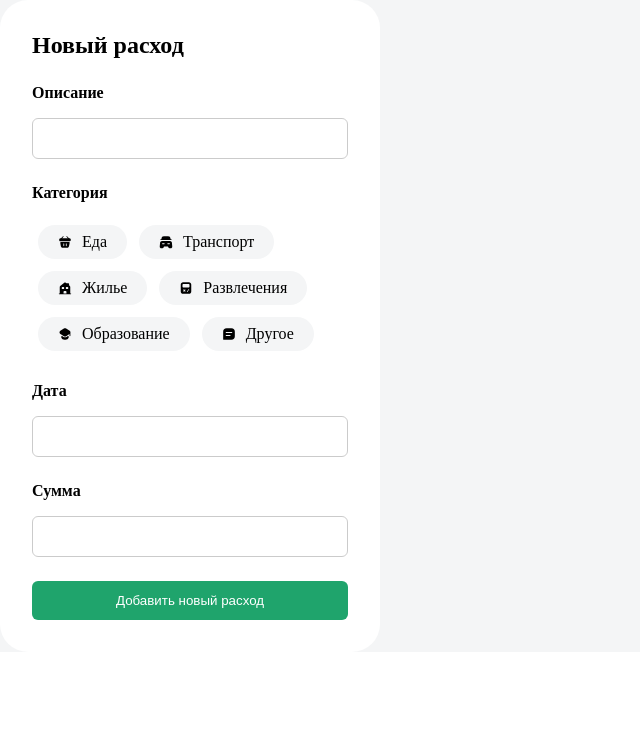
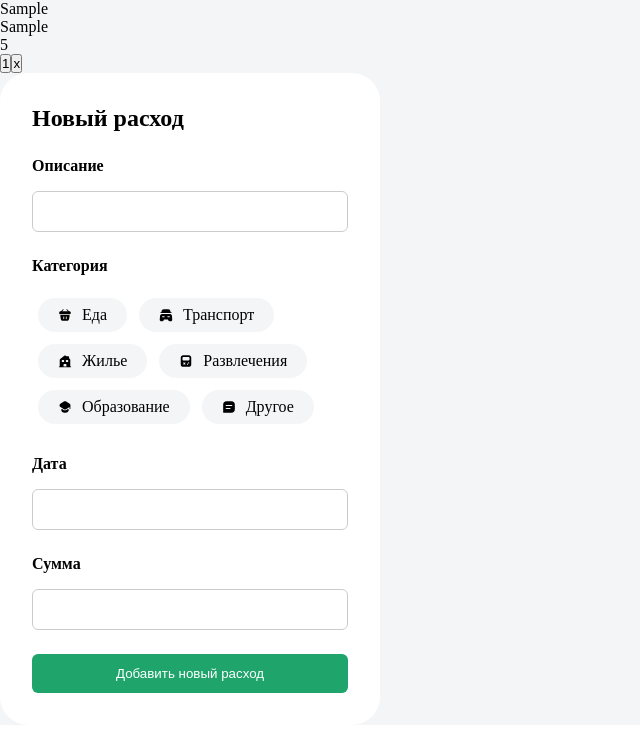
Before and after one commit to teacher-cheater/expense-tracker, a React (Create React App) app: page / in a window 1280 px wide. Both pictures are taken after typing "Sample", "Sample", "5" into the empty fields and a click on the button "Добавить новый расход". Shown: the top 732 px of the page, without its empty margins (0-640 px from the left). Built offline with nearby package versions, Linux system fonts and the light colour scheme.

Commit message:
adding an expense and displaying it on the page

```diff
--- a/src/App.js
+++ b/src/App.js
@@ -1,57 +1,19 @@
 import './App.css';
 import {useState} from 'react';
 import ExpenseForm from "./components/ExpenseForm/ExpenseForm";
+import ExpenseList from "./components/ExpenseList/ExpenseList";
 
 function App() {
-
-    const [formData, setFormData] = useState({description: '', date: '', category: '', amount: ''});
-
-    const handleChange = (e) => {
-        setFormData({...formData, [e.target.name]: e.target.value});
+    const [expenses, setExpenses] = useState([]);
+    console.log(expenses)
+    const addExpense = (expense) => {
+        setExpenses([...expenses, expense]);
     };
-
-    const handleSubmit = (e) => {
-        e.preventDefault();
-        setFormData({description: '', date: '', category: '', amount: ''});
-        console.log(formData)
-    };
-
-
-    // const calculateBricksCount = (width, height) => {
-    //     let rows = height / 5;
-    //     let bricksL = width / 60;
-    //     let resBrickL = 0;
-    //     let resBrickM = 0;
-    //     let resBrickS = 0;
-    //
-    //     for (let i = 1; i < rows; i++) {
-    //         if (i % 3 === 1) {
-    //             resBrickL += bricksL
-    //         } else if (i % 3 === 2) {
-    //             resBrickM += 1;
-    //             resBrickS += 1;
-    //             resBrickL += bricksL - 2
-    //         } else if (i % 3 === 0){
-    //             resBrickM += 1;
-    //             resBrickS += 1;
-    //             resBrickL += bricksL - 2
-    //         }
-    //     }
-    //
-    //     console.log(resBrickL)
-    //     console.log(resBrickM)
-    //     console.log(resBrickS)
-    //
-    //
-    // }
-    //
-    // console.log(calculateBricksCount(180, 45)) // '21L6M6S'
-    // // console.log(calculateBricksCount(60, 5)) // '1L'
-
 
     return (
         <div className="App">
-            <ExpenseForm handleSubmit={handleSubmit} handleChange={handleChange} formData={formData}/>
+            <ExpenseList expenses={expenses} />
+            <ExpenseForm onAdd={addExpense}/>
         </div>
     );
 }
--- a/src/components/ExpenseForm/ExpenseForm.jsx
+++ b/src/components/ExpenseForm/ExpenseForm.jsx
@@ -1,4 +1,4 @@
-import React from 'react';
+import React, {useState} from 'react';
 import s from './ExpenseForm.module.css';
 import car from '../../images/icons/car.svg';
 import bag from '../../images/icons/bag.svg';
@@ -7,7 +7,21 @@ import house from '../../images/icons/house.svg';
 import more from '../../images/icons/more.svg';
 import teacher from '../../images/icons/teacher.svg';
 
-const ExpenseForm = ({handleSubmit, handleChange, formData}) => {
+const ExpenseForm = ({onAdd}) => {
+
+    const [formData, setFormData] = useState({description: '', date: '', category: '', amount: ''});
+
+    const handleSubmit = (e) => {
+        e.preventDefault();
+        onAdd({...formData, id: Date.now()});
+        setFormData({description: '', date: '', category: '', amount: ''});
+        console.log(formData)
+    };
+
+    const handleChange = (e) => {
+        setFormData({...formData, [e.target.name]: e.target.value});
+    };
+
     return (
         <div className={s.expenses}>
             <h2 className={s.title}>Новый расход</h2>
--- /dev/null
+++ b/src/components/ExpenseList/ExpenseList.jsx
@@ -0,0 +1,20 @@
+import React from 'react';
+
+const ExpenseList = ({expenses}) => {
+    return (
+        <div>
+            {expenses.map(expense => (
+                <div key={expense.id} className="expense-item">
+                    <div>{expense.description}</div>
+                    <div>{expense.category}</div>
+                    <div>{expense.date}</div>
+                    <div>{expense.amount}</div>
+                    <button onClick={() => console.log(expense.id)}>1</button>
+                    <button onClick={() => console.log(expense.id)}>x</button>
+                </div>
+            ))}
+        </div>
+    );
+};
+
+export default ExpenseList;
```
Also changed, not shown: src/components/ExpenseList/ExpenseList.module.css (added).
